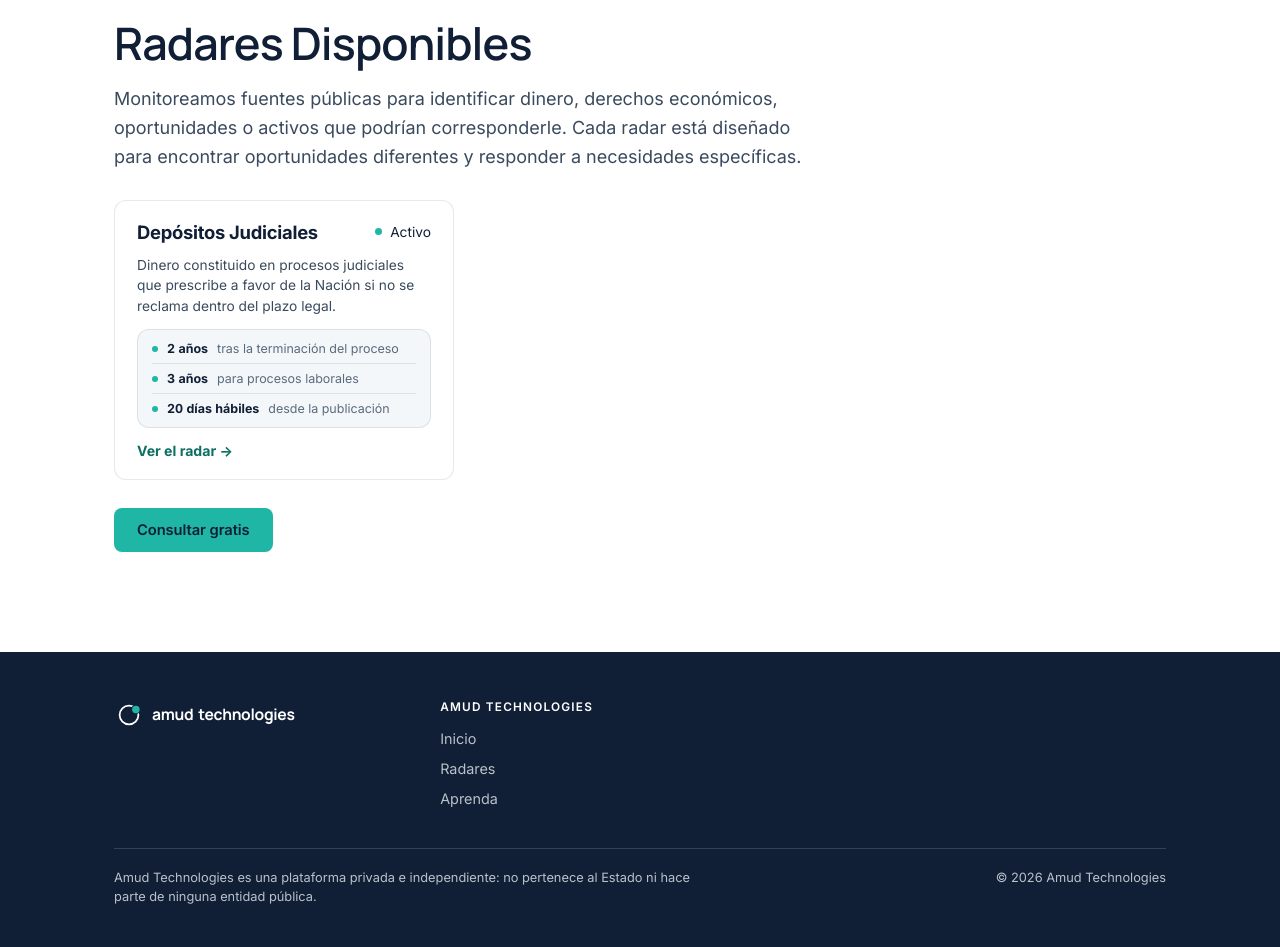
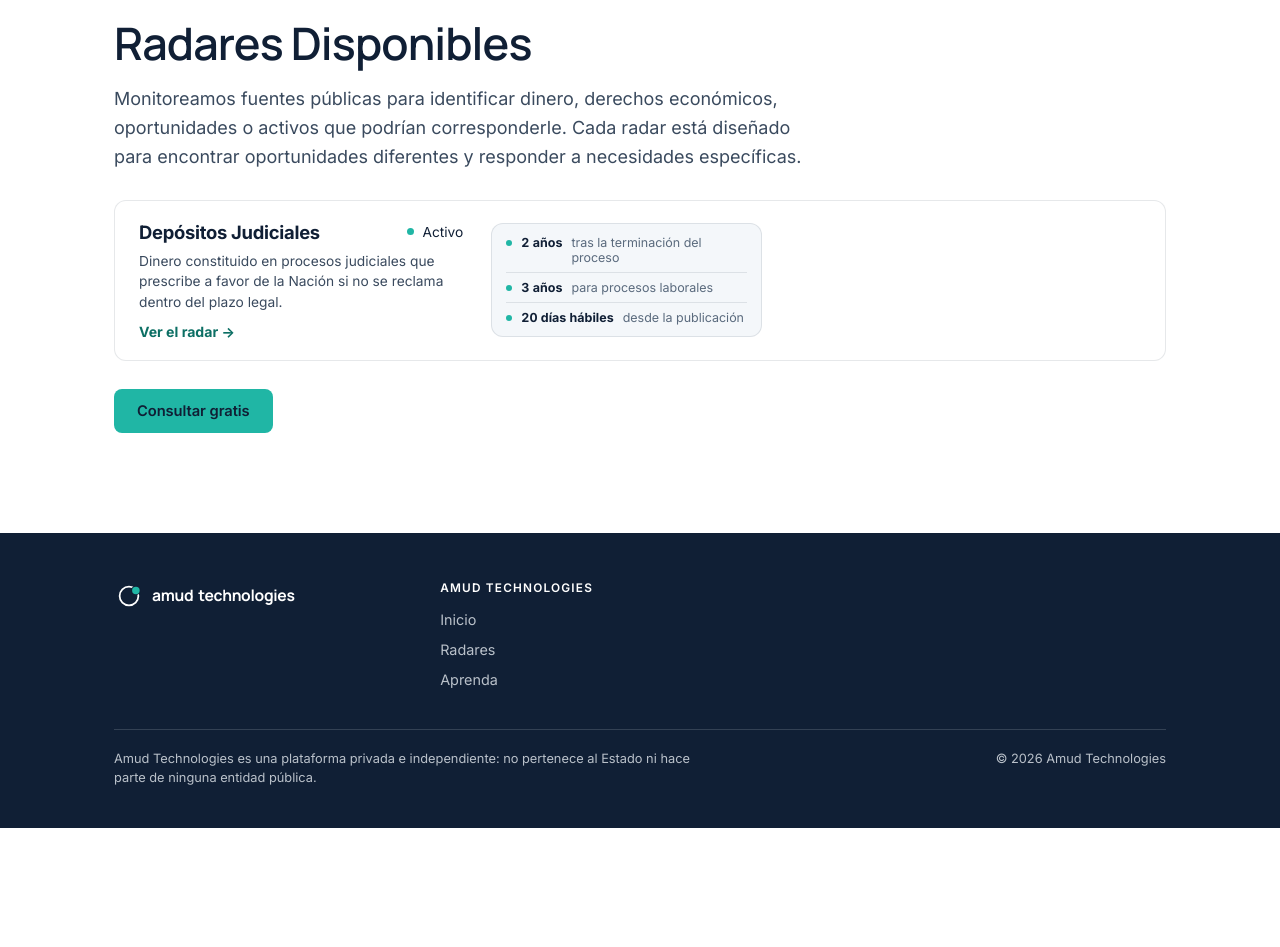
Before and after one commit to amudtechnologies/claims-engine, a Django app: page /radares/ in a window 1280 px wide. Shown: the part 225-1172 px from the top of the page. After the commit the page ends 1053 px from the top, so only its background shows below. Run offline with Django 5.2, Linux system fonts and the light colour scheme; data comes from the database, SQL or seed files in the repository.

Commit message:
Radares: full-width horizontal radar cards stacked like result rows
Co-Authored-By: Claude Opus 5.5 <noreply@anthropic.com>

```diff
--- a/web/judicial_deposits/templates/judicial_deposits/_card.html
+++ b/web/judicial_deposits/templates/judicial_deposits/_card.html
@@ -1,14 +1,16 @@
 {% comment %}Compact version of this radar's landing page, for its card on /radares/.
 The shell wraps it in a link to the landing, so it contains no links.{% endcomment %}
-<div class="radar-card-head">
-  <h2 class="radar-card-title">Depósitos Judiciales</h2>
-  <span class="results-status results-status--active"><span class="dot"></span>{{ spec.status_label }}</span>
+<div class="radar-card-main">
+  <div class="radar-card-head">
+    <h2 class="radar-card-title">Depósitos Judiciales</h2>
+    <span class="results-status results-status--active"><span class="dot"></span>{{ spec.status_label }}</span>
+  </div>
+  <p class="radar-card-desc">{{ spec.problem }}</p>
+  <span class="radar-cta">Ver el radar &rarr;</span>
 </div>
-<p class="radar-card-desc">{{ spec.problem }}</p>
 {% include "judicial_deposits/_legal_facts.html" %}
 {% if stats %}
 <dl class="radar-card-stats">
   {% for value, label in stats %}<div><dd>{{ value }}</dd><dt>{{ label }}</dt></div>{% endfor %}
 </dl>
 {% endif %}
-<span class="radar-cta">Ver el radar &rarr;</span>
--- a/web/static/css/judicial_deposits.css
+++ b/web/static/css/judicial_deposits.css
@@ -82,21 +82,27 @@
 }
 
 
-/* COMPACT CARD on /radares/ (judicial_deposits/_card.html) */
-.radar-card { display: flex; flex-direction: column; gap: 12px; padding: 20px 22px; }
-a.radar-card { padding-right: 22px; }
+/* COMPACT CARD on /radares/ (judicial_deposits/_card.html): one horizontal
+   row — name and description | legal terms | figures — stacked on phones. */
+.radar-card { display: grid; grid-template-columns: minmax(0, 1.2fr) minmax(0, 1fr) minmax(0, 1.3fr); gap: 20px 28px; align-items: center; padding: 20px 24px; }
+a.radar-card { padding-right: 24px; }
 a.radar-card::after { display: none; }
+.radar-card-main { display: flex; flex-direction: column; gap: 8px; }
 .radar-card-head { display: flex; align-items: center; justify-content: space-between; gap: 12px; }
 .radar-card-title { margin: 0; font-size: 1.15rem; font-weight: 700; letter-spacing: -0.015em; color: var(--ink); }
 .radar-card-desc { margin: 0; font-size: 0.86rem; line-height: 1.5; color: var(--ink-soft); }
+.radar-card .radar-cta { margin-top: 2px; }
 .radar-card .fact-strip { flex-direction: column; margin: 0; padding: 4px 14px; background: var(--panel); }
 .radar-card .fact-item { flex: none; padding: 7px 0; font-size: 0.78rem; border-top: 1px solid var(--hair); }
 .radar-card .fact-item:first-child { border-top: none; }
 .radar-card .fact-item:nth-child(-n+3):not(:first-child) { border-top: 1px solid var(--hair); }
-.radar-card-stats { display: grid; grid-template-columns: 1fr 1fr; gap: 12px 16px; margin: 0; padding-top: 12px; border-top: 1px solid var(--hair); }
+.radar-card-stats { display: grid; grid-template-columns: 1fr 1fr; gap: 12px 20px; margin: 0; }
 .radar-card-stats dd { margin: 0; font-size: 1rem; font-weight: 700; color: var(--ink); white-space: nowrap; font-variant-numeric: tabular-nums; }
 .radar-card-stats dt { margin-top: 2px; font-size: 0.72rem; line-height: 1.35; color: var(--ink-softer); }
-.radar-card .radar-cta { margin-top: 2px; }
+@media (max-width: 900px) {
+  .radar-card { grid-template-columns: 1fr; }
+  .radar-card-stats { padding-top: 12px; border-top: 1px solid var(--hair); }
+}
 
 /* Figures stay on one line; smaller on phones so the long COP total fits. */
 .jd-stats .stat-num { white-space: nowrap; }
--- a/web/static/css/site.css
+++ b/web/static/css/site.css
@@ -472,5 +472,5 @@ a.radar-list-item:hover::after {
   .footer-grid { grid-template-columns: 1fr; }
 }
 
-/* /radares/: radars as a grid of small cards */
-.radars-index .radar-list { display: grid; grid-template-columns: repeat(auto-fill, minmax(320px, 1fr)); gap: 16px; }
+/* /radares/: one full-width horizontal card per radar, stacked like result rows */
+.radars-index .radar-list { display: flex; flex-direction: column; gap: 12px; }
```
